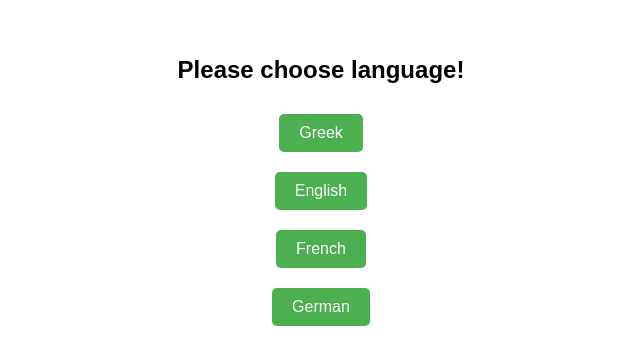
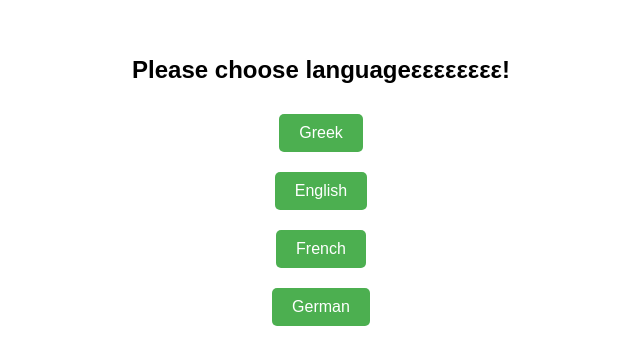
Before and after one commit to apostolos-HEC/HEC_induction-instructions, a plain HTML site: page index.html in a window 1280 px wide. Shown: the part 214-578 px from the top of the page, without its empty margins (319-959 px from the left). Drawn offline with Linux system fonts and the light colour scheme.

Commit message:
Update index.html

```diff
--- a/index.html
+++ b/index.html
@@ -37,7 +37,7 @@
     </style>
 </head>
 <body>
-    <h2>Please choose language!</h2>
+    <h2>Please choose languageεεεεεεεε!</h2>
     <button onclick="openPDF('gr')">Greek</button>
     <button onclick="openPDF('en')">English</button>
     <button onclick="openPDF('fr')">French</button>
```
